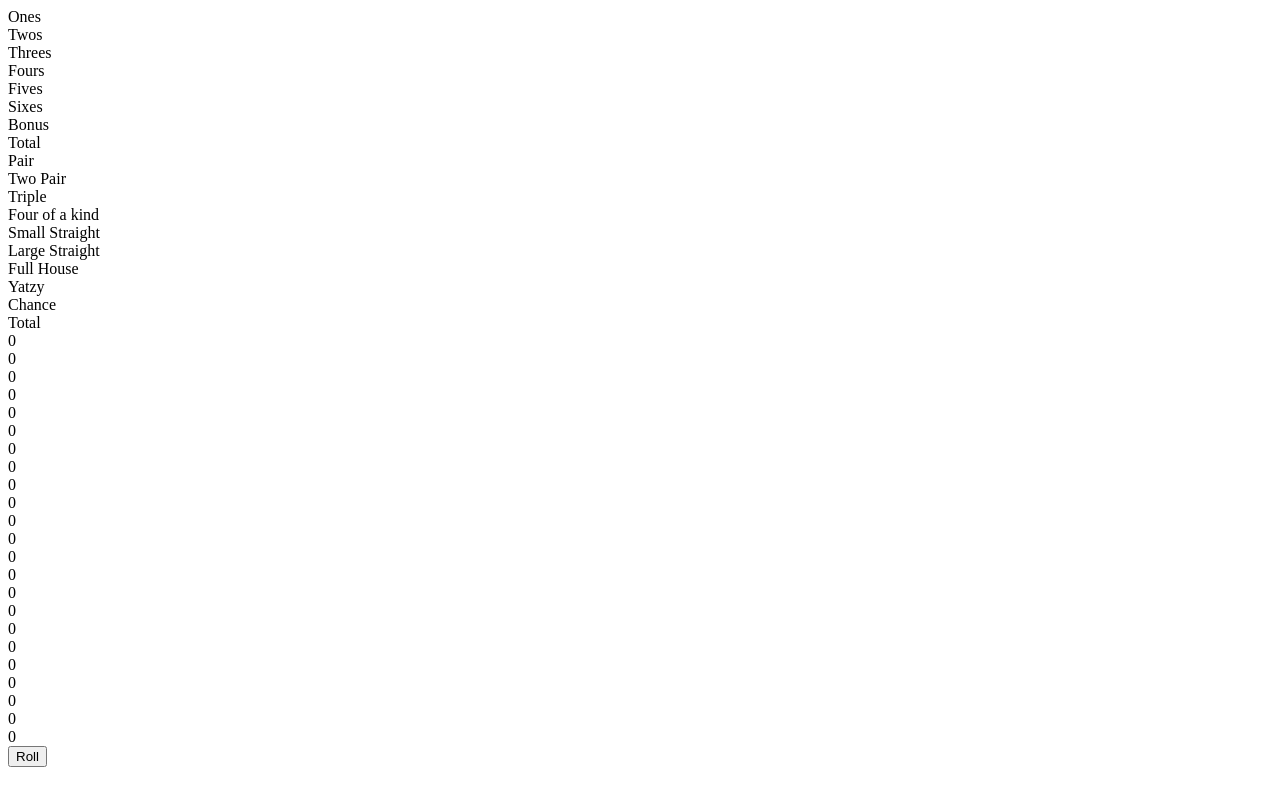
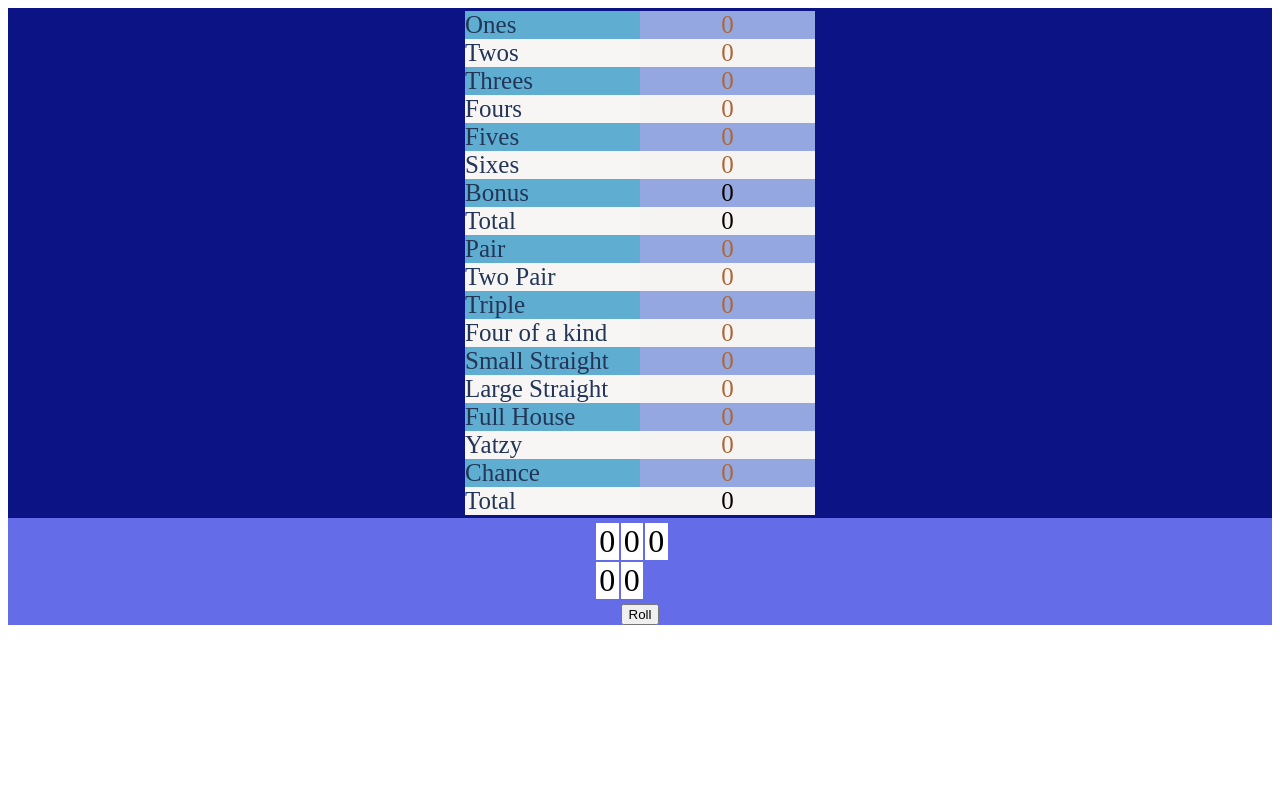
Before and after one commit to CaveFish2780/labb2-Yatzy, a Vue app: page / in a window 1280 px wide. Built offline with nearby package versions, Linux system fonts and the light colour scheme.

Commit message:
added css

```diff
--- a/src/App.vue
+++ b/src/App.vue
@@ -18,6 +18,6 @@
 
 <style scoped>
 #app {
-
+  background-color: rgb(100, 109, 231);
 }
 </style>
--- a/src/components/Game.vue
+++ b/src/components/Game.vue
@@ -37,5 +37,46 @@
 </script>
 
 <style scoped>
+#main {
+  background:rgb(12, 20, 133);
+  text-align: center;
+  color: rgb(170, 104, 57);
+  padding: 0.5em;
+  font-size: 5px;
+  margin-bottom: 0.7em;
+}
+#main-table {
+  align-items: center;
+  text-align: center;
 
+}
+.dice-div {
+
+  display: inline-block;
+}
+
+.dice {
+  align-content: center;
+  width: 25%;
+  height: 5%;
+  float: left;
+  margin: 1px;
+  vertical-align: middle;
+  display: flex;
+  justify-content: center;
+  align-items: center;
+  font-size: 200%;
+  background: rgb(255, 255, 255);
+  color: rgb(0, 1, 3);
+
+
+}
+
+.selectedDice {
+  background: rgb(182, 182, 180);
+}
+
+.dice:hover {
+  cursor: pointer;
+}
 </style>
--- a/src/components/Table.vue
+++ b/src/components/Table.vue
@@ -38,5 +38,67 @@
 </script>
 
 <style scoped>
+#yatzy-table {
+  margin-left: auto;
+  margin-right: auto;
+  display: inline-block;
+  font-size: 5em;
 
+}
+
+#yatzy-table:hover {
+  cursor: pointer;
+}
+
+#value-table {
+  width: 7em;
+  float: left;
+  text-align: left;
+  color: rgb(35, 54, 87);
+}
+
+#value-table :nth-child(even){
+  background: rgb(247, 246, 245);
+}
+
+#value-table :nth-child(odd){
+  background: rgb(95, 173, 209);
+}
+
+#score-table {
+  float: left;
+  color: rgb(170, 104, 57);
+  width: 7em;
+
+}
+#score-table :nth-child(even) {
+  background: rgb(245, 244, 242);
+}
+
+#score-table :nth-child(odd) {
+  background: rgb(149, 167, 224);
+}
+#score-table :nth-child(7){
+  color: rgb(10, 4, 0);
+}
+
+#score-table :nth-child(8){
+  color: rgb(10, 4, 0);
+
+}
+
+#score-table :nth-child(18){
+  color: rgb(10, 4, 0);
+
+}
+
+.selected {
+  color: rgb(35, 54, 87);
+}
+
+.column-div:hover {
+  color: rgb(35, 54, 87);
+  cursor: pointer;
+  /* background: black; */
+}
 </style>
```
